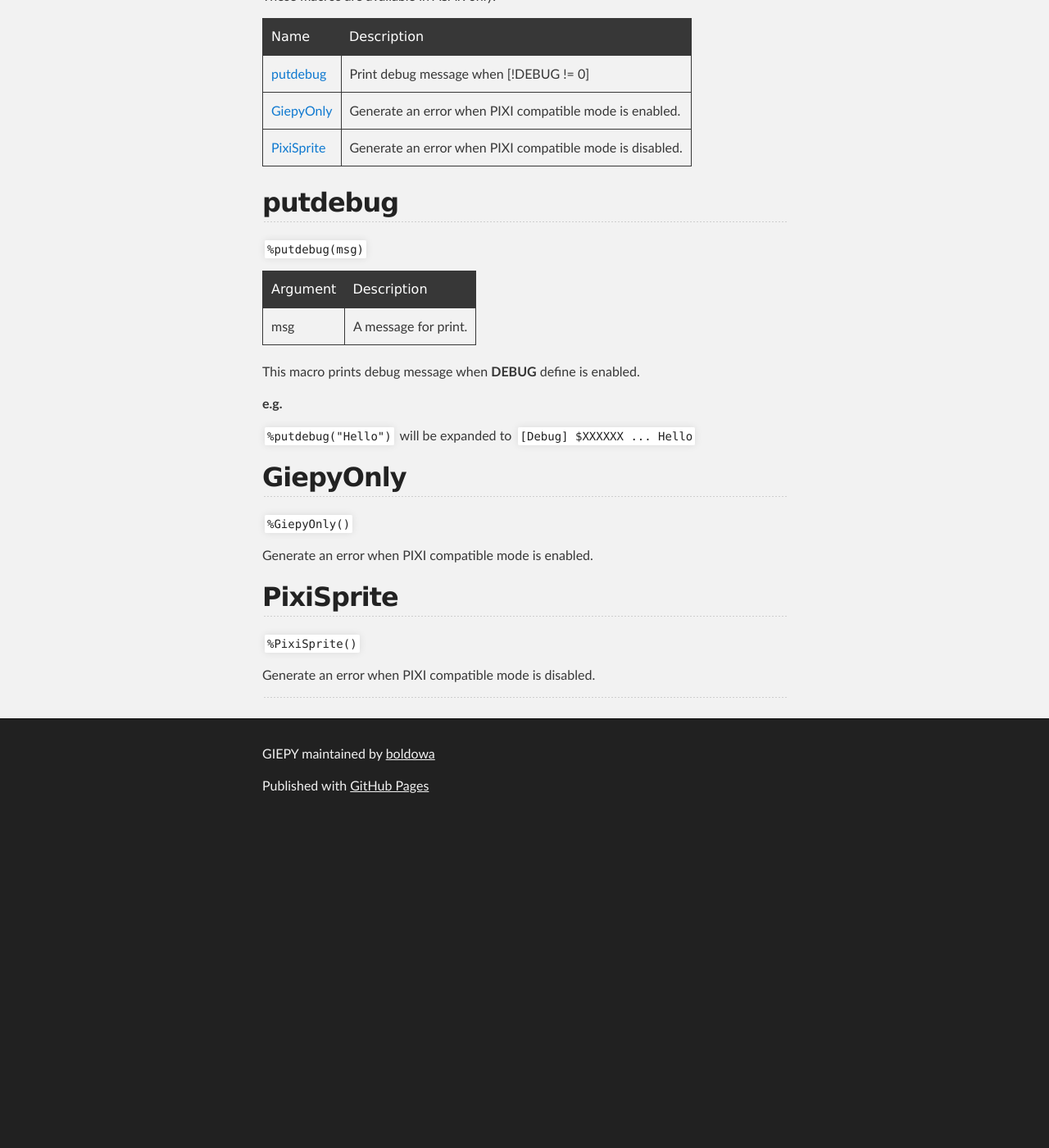
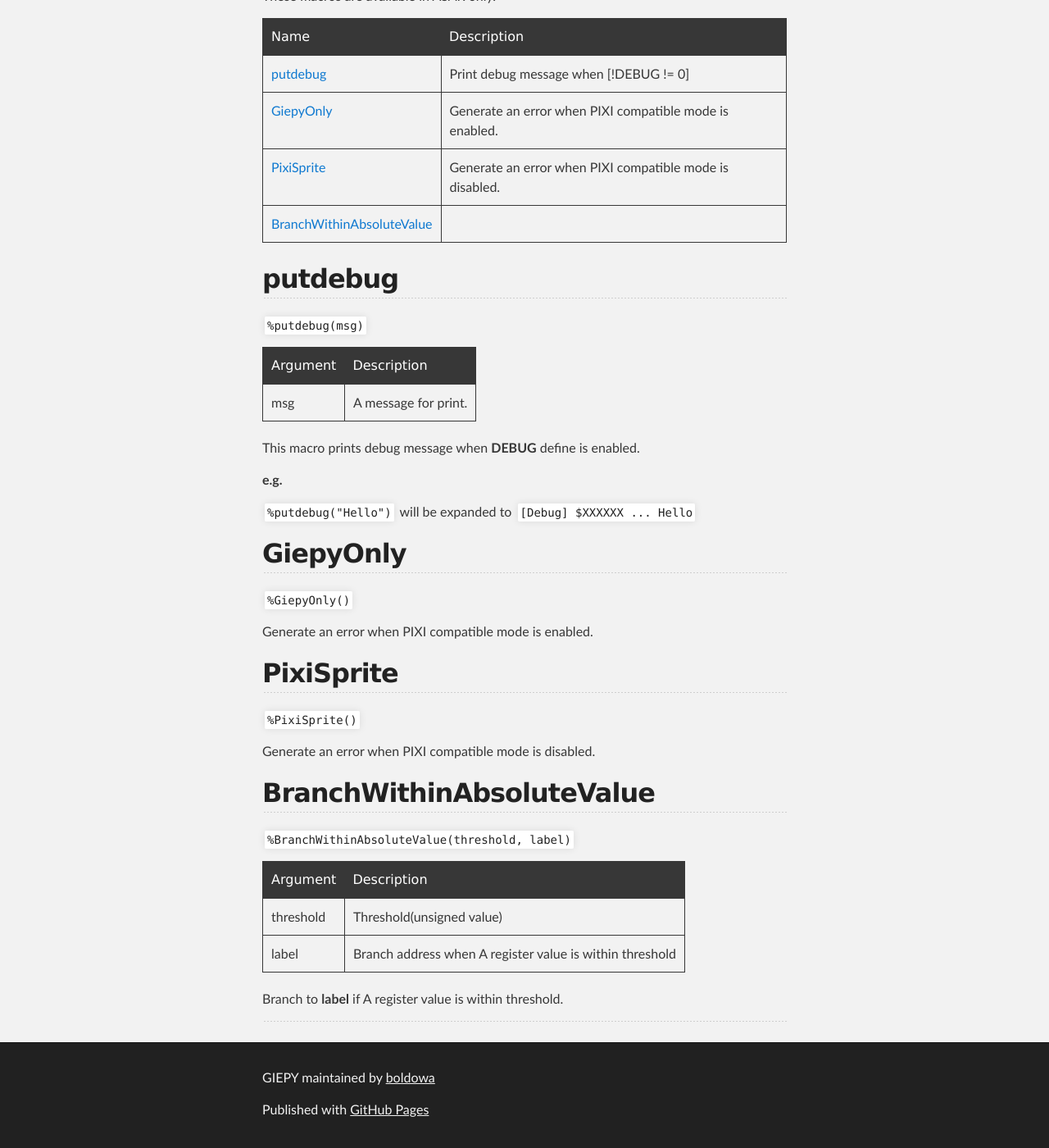
Before and after one commit to boldowa/GIEPY, a Jekyll site: the page built from tec/macros.md, in a window 1280 px wide and 1400 px high, scrolled down 2294 px. Shown: the whole window at 82% size. Built offline with Jekyll 4.4.1, drawn with Linux system fonts in a browser that asks for light colours; before the commit the page ends 3299 px from its top, so only the background shows below that.

Commit message:
Library / Macros docs update

```diff
--- a/tec/macros.md
+++ b/tec/macros.md
@@ -83,11 +83,12 @@ Type of sprite currently being processed.
 
 These macros are available in ASAR only.
 
-|Name                                    |Description                                             |
-|:---------------------------------------|:-------------------------------------------------------|
-|[putdebug](#putdebug)                   |Print debug message when \[!DEBUG != 0\]                |
-|[GiepyOnly](#giepyonly)                 |Generate an error when PIXI compatible mode is enabled. |
-|[PixiSprite](#pixisprite)               |Generate an error when PIXI compatible mode is disabled.|
+|Name                                                   |Description                                             |
+|:------------------------------------------------------|:-------------------------------------------------------|
+|[putdebug](#putdebug)                                  |Print debug message when \[!DEBUG != 0\]                |
+|[GiepyOnly](#giepyonly)                                |Generate an error when PIXI compatible mode is enabled. |
+|[PixiSprite](#pixisprite)                              |Generate an error when PIXI compatible mode is disabled.|
+|[BranchWithinAbsoluteValue](#BranchWithinAbsoluteValue)||
 
 ## putdebug
 
@@ -119,4 +120,16 @@ Generate an error when PIXI compatible mode is enabled.
 Generate an error when PIXI compatible mode is disabled.
 
 
+## BranchWithinAbsoluteValue
+
+`%BranchWithinAbsoluteValue(threshold, label)`
+
+
+|Argument  |Description                                             |
+|:---------|:-------------------------------------------------------|
+|threshold |Threshold(unsigned value)                               |
+|label     |Branch address when A register value is within threshold|
+
+Branch to **label** if A register value is within threshold.
+
 ---
```
Also changed, not shown: tec/libraries.md (+7 -2 lines).
